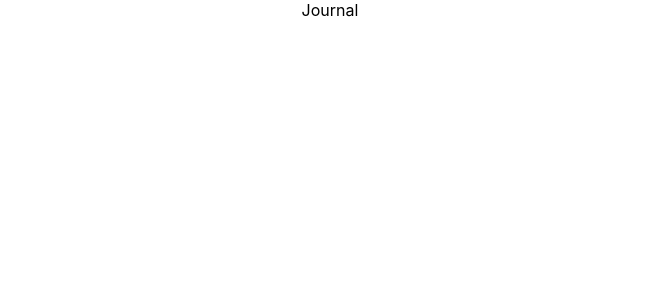
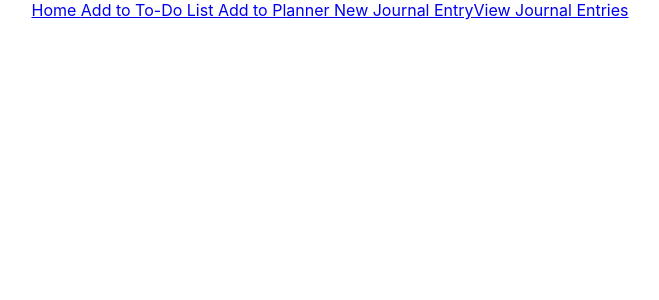
Before and after one commit to Team-GA/goal-planner, a React (Create React App) app in the folder client/: page /home in a window 1280 px wide. Shown: the top 300 px of the page, without its empty margins (310-969 px from the left). Built offline with nearby package versions, Linux system fonts and the light colour scheme.

Commit message:
add navbar to app.js

```diff
--- a/client/src/App.js
+++ b/client/src/App.js
@@ -4,6 +4,7 @@ import { Route, Switch, useHistory, useLocation } from 'react-router-dom'
 import Home from './screens/Home';
 import Login from './screens/Login';
 import Register from './screens/Register';
+import Nav from './components/Nav';
 
 function App() {
   const [user, setUser] = useState(null);
@@ -14,7 +15,7 @@ function App() {
     const verifyUser = async () => {
       const verifiedUser = await verifyUser;
     }
-     verifyUser().then((verifiedUser) => setUser(verifiedUser));
+    verifyUser().then((verifiedUser) => setUser(verifiedUser));
   }, []);
 
   useEffect(() => {
@@ -28,30 +29,39 @@ function App() {
   return (
     <div className="App">
 
-    <Switch>
 
-      <Route exact path="/">
-        <Home />
-        </Route>
-
-      <Route path="/login">
-        <Login setUser={setUser}/>
+      <Switch>
+        <Route path="/login">
+          <Login setUser={setUser} />
         </Route>
 
         <Route path="/register">
-        <Register setUser={setUser}/>
+          <Register setUser={setUser} />
         </Route>
 
-        <Route>
-          Journal
+        <Nav />
+
+        <Route exact path="/home">
+          <Home />
         </Route>
-        <Route>
 
+        <Route path="add-to-do">
+          <h1>This is where we will add to the To-Do List!</h1>
         </Route>
-        <Route>
-        Todo list
+
+        <Route path="/add-to-planner">
+          <h1>This is where we will add to the planner!</h1>
         </Route>
-    </Switch>
+
+        <Route path='new-journal'>
+          <h1>This is where we will add new journal entries!</h1>
+        </Route>
+
+        <Route path='view-journal-entries'>
+          <h1>This is where we will view journal entries!</h1>
+        </Route>
+
+      </Switch>
     </div>
   );
 }
--- a/client/src/components/Nav.jsx
+++ b/client/src/components/Nav.jsx
@@ -1,11 +1,12 @@
-import React from 'react'
-
-function Nav() {
+import { Link } from 'react-router-dom';
+export default function Nav() {
     return (
-        <div>
-
-        </div>
+        <nav>
+            <Link to='/home' className="navItem">Home </Link>
+            <Link to='/add-to-do' className="navItem">Add to To-Do List </Link>
+            <Link to='/add-to-planner' className="navItem">Add to Planner </Link>
+            <Link to='/new-journal' className = 'navItem'>New Journal Entry</Link>
+            <Link to='/view-journal-entries' className = 'navItem'>View Journal Entries</Link>
+        </nav>
     )
 }
-
-export default Nav
```
Also changed, not shown: 2 other files (tests, documents, lock files or other folders).
